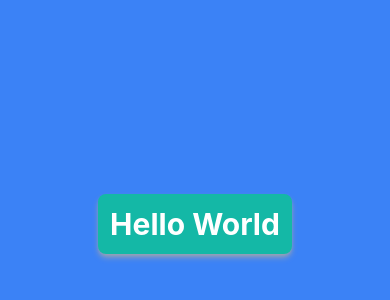
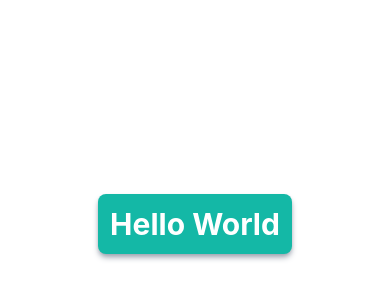
Before and after one commit to Miguel22247/deliveroo-clone, a React Native app: screen / in a window 390 px wide. Shown: the part 198-498 px from the top of the page. Built offline with nearby package versions, Linux system fonts and the light colour scheme.

Commit message:
add default files

```diff
--- a/App.js
+++ b/App.js
@@ -5,7 +5,7 @@ import { StyleSheet, Text, TouchableOpacity, View } from 'react-native';
 // nativewind approach
 export default function App() {
   return (
-    <View className="flex-1 justify-center items-center bg-blue-500 ">
+    <View className="flex-1 justify-center items-center bg-white ">
       <TouchableOpacity className="bg-teal-500 p-3 rounded-lg shadow-md shadow-gray-400">
         <Text className="text-white text-3xl font-bold ">Hello World</Text>
       </TouchableOpacity>
--- a/package.json
+++ b/package.json
@@ -9,16 +9,12 @@
     "web": "expo start --web"
   },
   "dependencies": {
-    "@react-navigation/native": "^6.1.16",
     "expo": "~48.0.18",
     "expo-status-bar": "~1.4.4",
     "nativewind": "^2.0.11",
     "react": "18.2.0",
     "react-native": "0.71.8",
-    "react-native-safe-area-context": "4.5.0",
-    "react-native-screens": "~3.20.0",
-    "tailwindcss": "^3.3.2",
-    "twrnc": "^3.6.1"
+    "tailwindcss": "^3.3.2"
   },
   "devDependencies": {
     "@babel/core": "^7.20.0"
```
Also changed, not shown: 1 other file (tests, documents, lock files or other folders).
